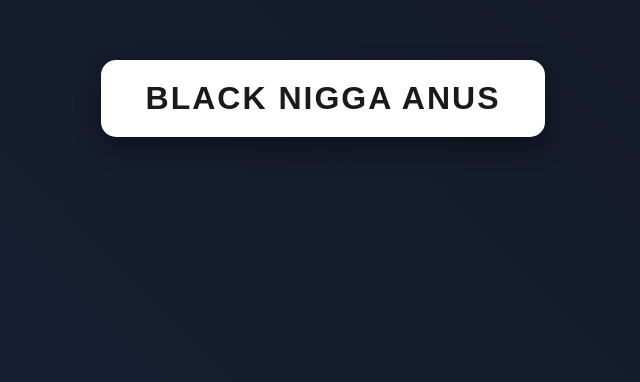
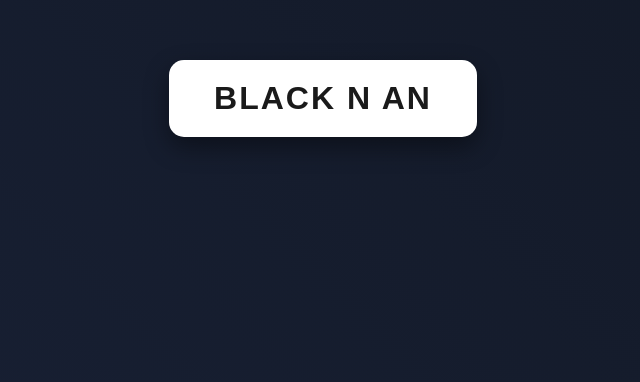
Before and after one commit to Tonynopro/PruebaOmar, a plain HTML site: page index.html in a window 1280 px wide. Shown: the part 302-684 px from the top of the page, without its empty margins (317-957 px from the left). Drawn offline with Linux system fonts and the light colour scheme.

Commit message:
Fix button label in index.html

```diff
--- a/index.html
+++ b/index.html
@@ -22,7 +22,7 @@
   <body>
     <div class="background-animation"></div>
     <div class="container">
-      <button id="miBoton">BLACK NIGGA ANUS</button>
+      <button id="miBoton">BLACK N AN</button>
 
       <video
         id="miVideo"
```
